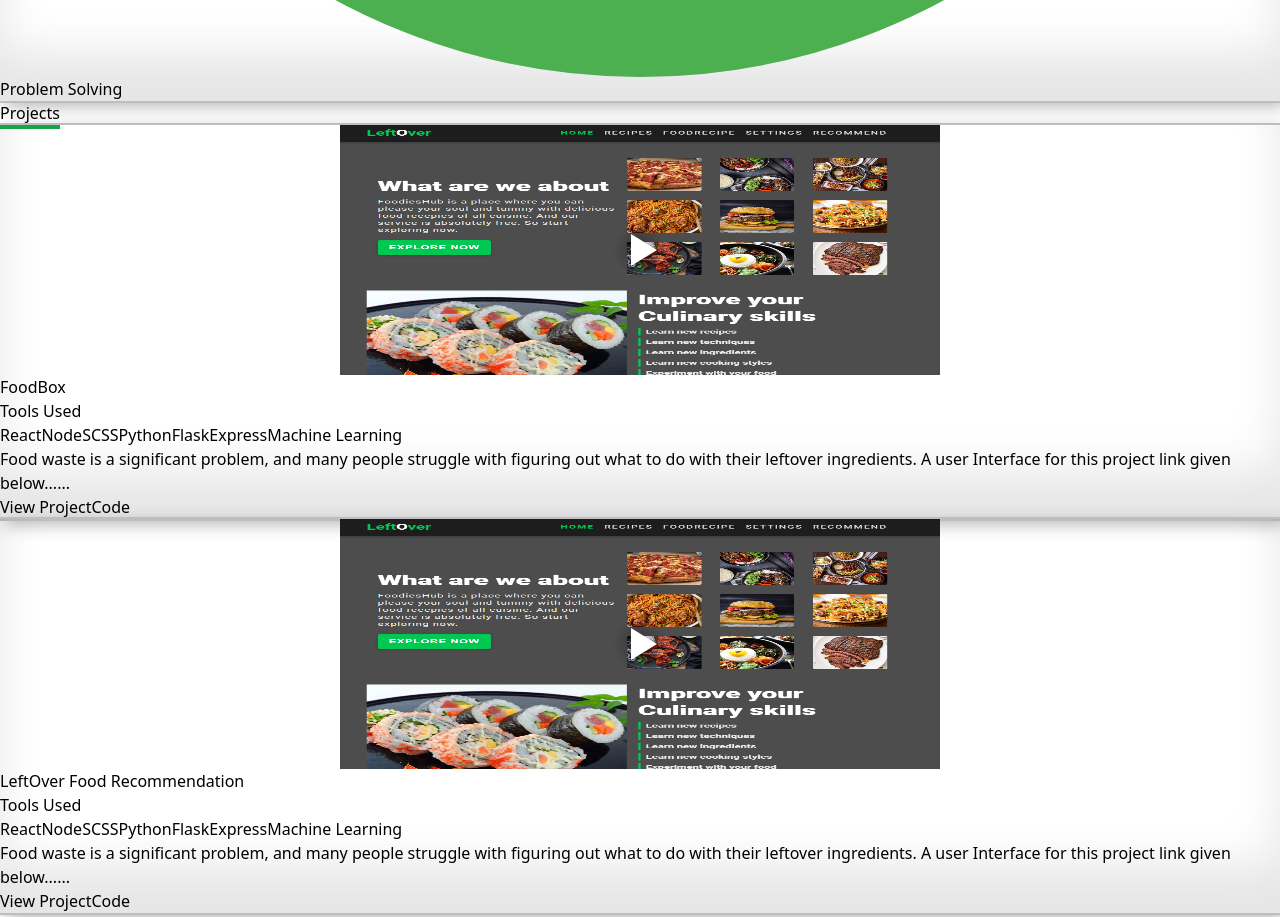
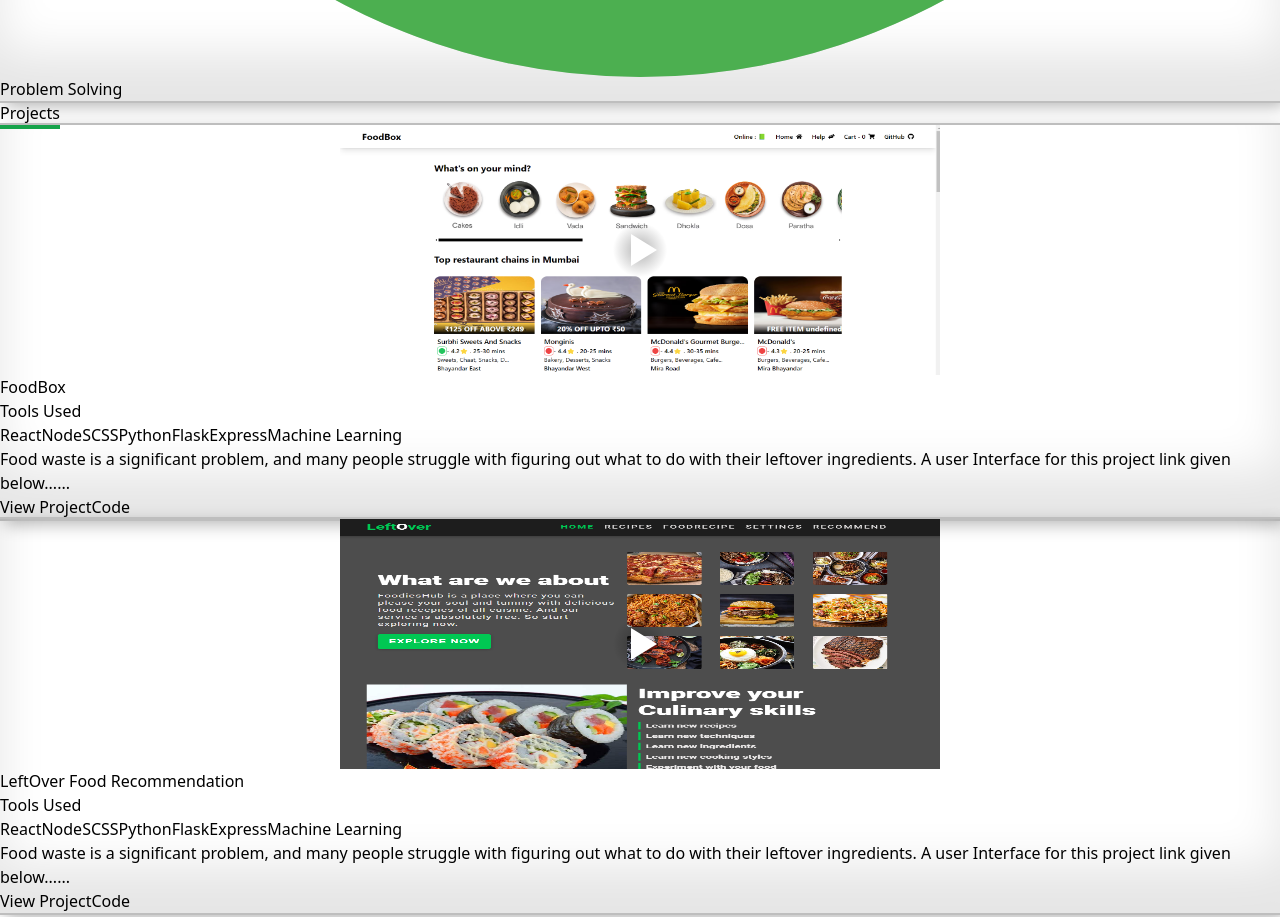
Before and after one commit to Rajan21252125/Portfolio, a React (Vite) app: page / in a window 1280 px wide. Shown: the part 8600-9517 px from the top of the page. Built offline with nearby package versions, Linux system fonts and the light colour scheme.

Commit message:
added a image of that project

```diff
--- a/src/component/Project.jsx
+++ b/src/component/Project.jsx
@@ -8,7 +8,7 @@
     {
       title: "FoodBox",
       url: "project.mkv",
-      image: "Project1.png",
+      image: "project.png",
       tools: ["React", "Node", "SCSS", "Python", "Flask", "Express", "Machine Learning"],
       description:
         "Food waste is a significant problem, and many people struggle with figuring out what to do with their leftover ingredients. A user Interface for this project link given below......",
```
Also changed, not shown: public/img/project.png (added).
